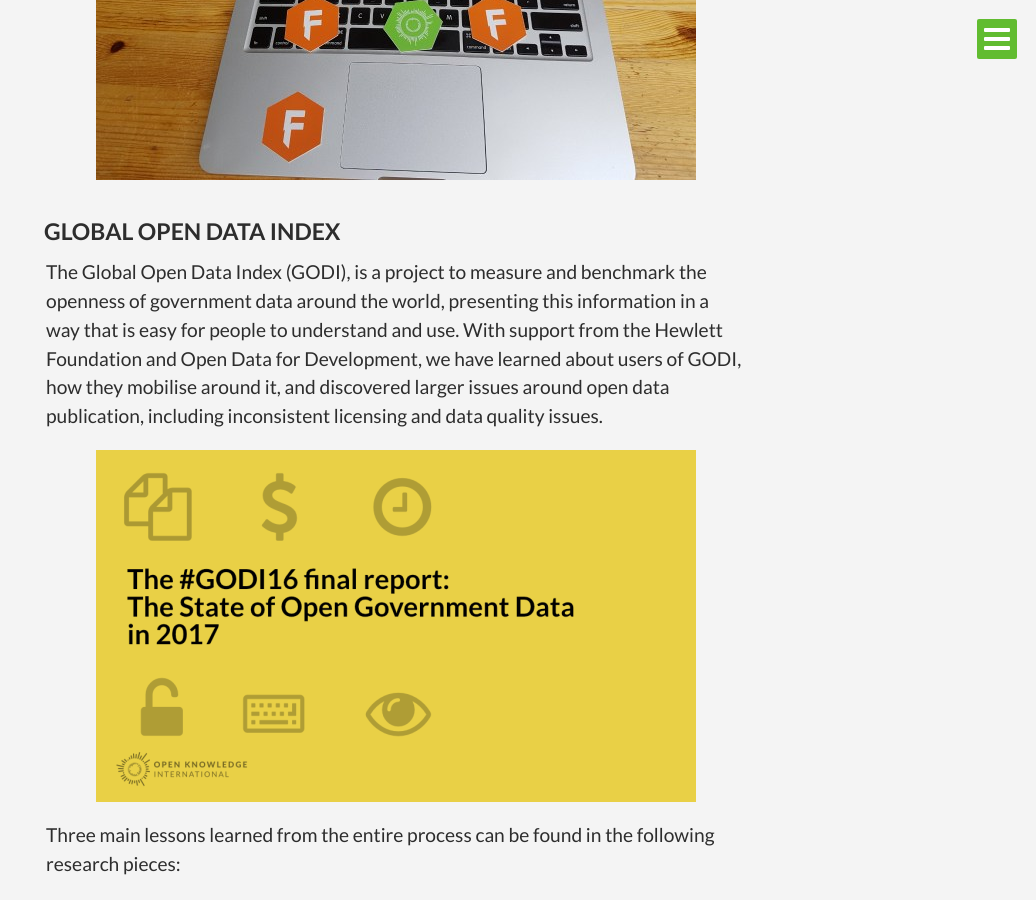
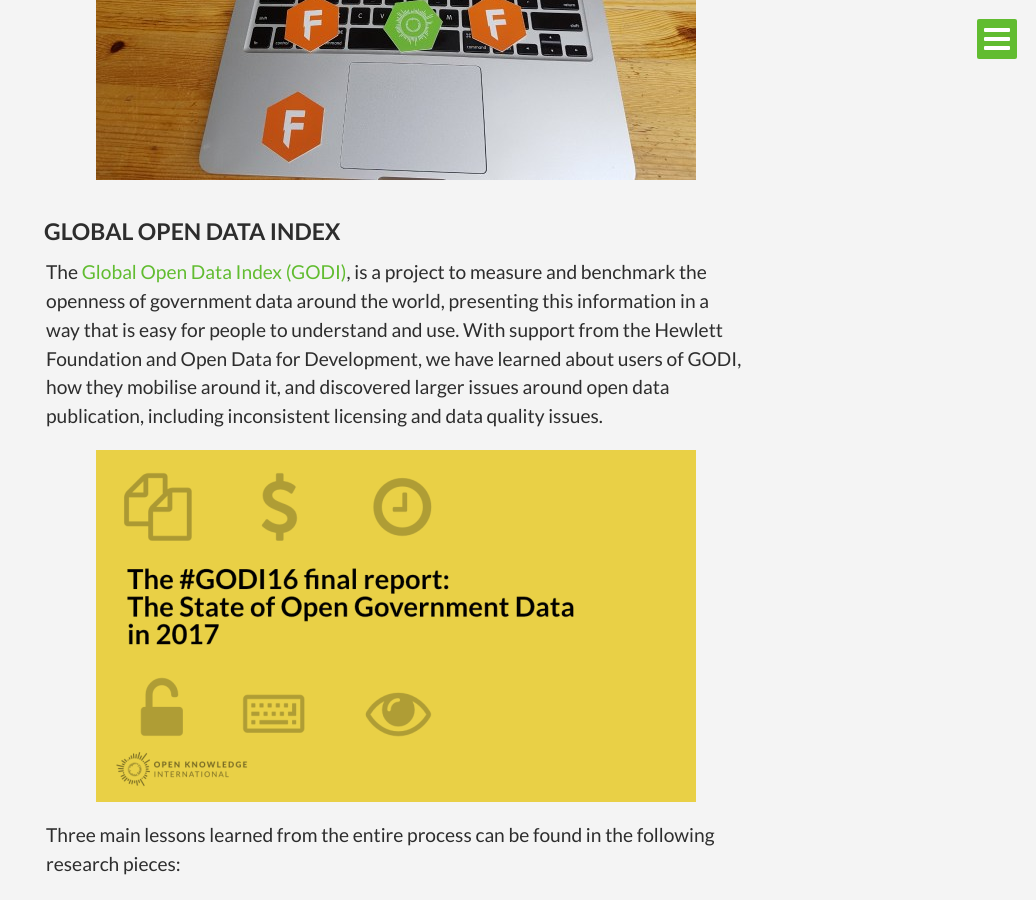
Before and after one commit to okfn/annual-report-2018, a Jekyll site: the page built from index.html, in a window 1280 px wide and 900 px high, scrolled down 2653 px. Shown: the whole window, without its empty margins (244-1280 px from the left). Built offline with Jekyll 4.4.1, drawn with Linux system fonts in a browser that asks for light colours; some web fonts are replaced; part of the change alters nothing that is shown.

```diff
--- a/_data/content.yml
+++ b/_data/content.yml
@@ -26,7 +26,7 @@
      ![Frictionless Data tools](img/FD_2.jpg)
 
     ### Global Open Data Index
-    The Global Open Data Index (GODI), is a project to measure and benchmark the openness of government data around the world, presenting this information in a way that is easy for people to understand and use. With support from the Hewlett Foundation and Open Data for Development, we have learned about users of GODI, how they mobilise around it, and discovered larger issues around open data publication, including inconsistent licensing and data quality issues.
+    The [Global Open Data Index (GODI)](https://index.okfn.org/), is a project to measure and benchmark the openness of government data around the world, presenting this information in a way that is easy for people to understand and use. With support from the Hewlett Foundation and Open Data for Development, we have learned about users of GODI, how they mobilise around it, and discovered larger issues around open data publication, including inconsistent licensing and data quality issues.
 
     ![GODI16](img/godi16.png)
 
```
